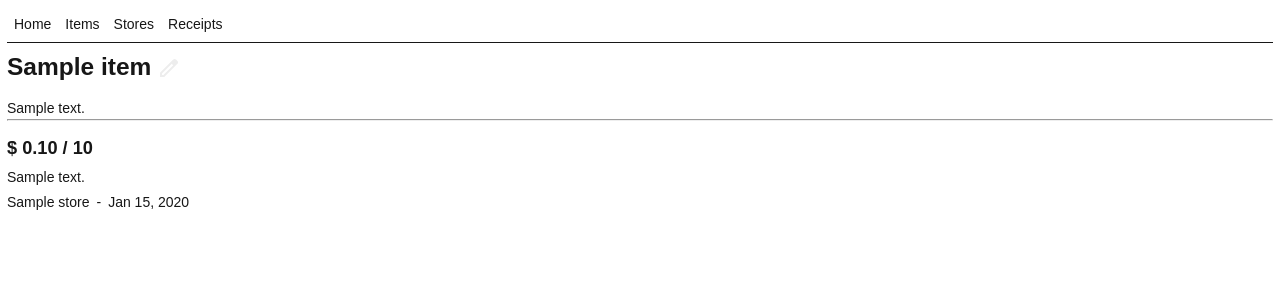
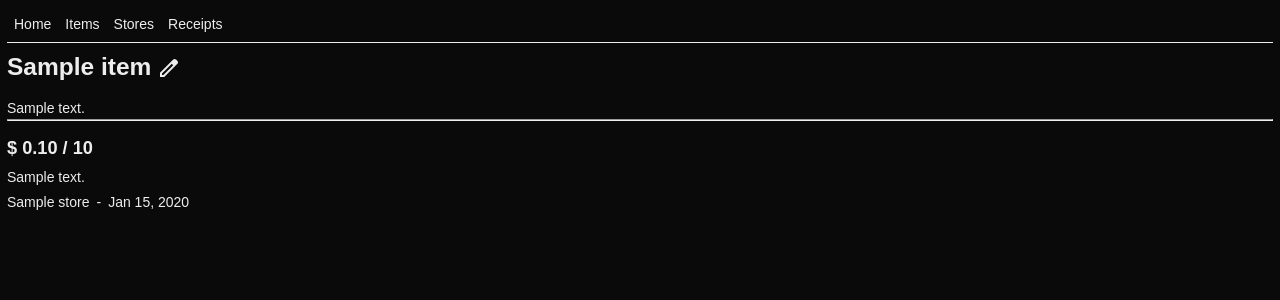
Before and after one commit to rohitsodhia/shopping, a Python web app: template src/app/templates/item.html in a window 1280 px wide. Shown: the top 300 px of the page. Run offline with Jinja, Linux system fonts and the light colour scheme; the template is opened without the code that fills it: most values are stand-ins (such as "Sample title", 1, 10 or a date in 2020).

Commit message:
Always be in dark mode

```diff
--- a/src/app/static/styles.css
+++ b/src/app/static/styles.css
@@ -59,18 +59,10 @@ h6 {
 
 /* My CSS */
 :root {
-    --background: #ffffff;
-    --foreground: #171717;
-    --foreground-faded: #17171744;
+    --background: #0a0a0a;
+    --foreground: #ededed;
+    --foreground-faded: #ededed44;
     --foreground-adjust: 0.3;
-}
-
-@media (prefers-color-scheme: dark) {
-    :root {
-        --background: #0a0a0a;
-        --foreground: #ededed;
-        --foreground-faded: #ededed44;
-    }
 }
 
 body {
```
